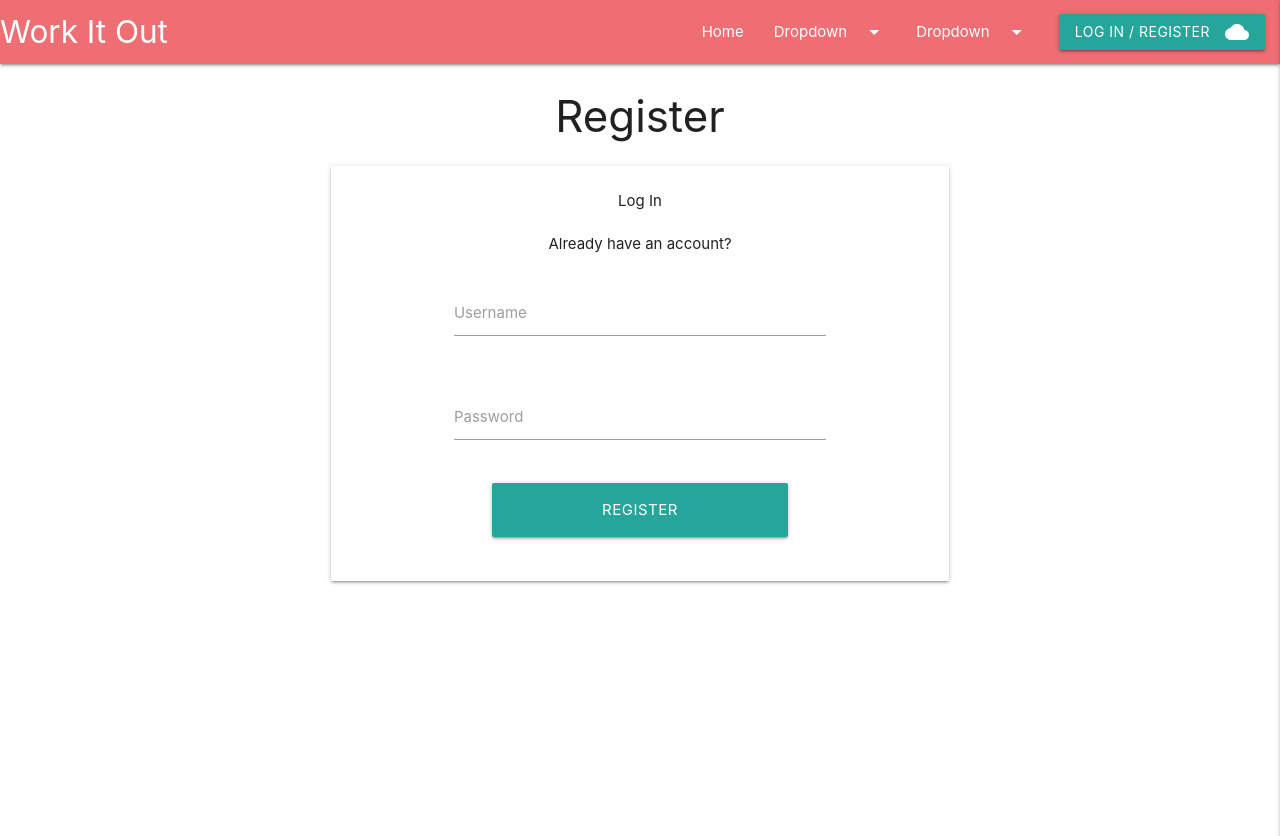
After one commit to lornebb/Building-Block-Body, a Flask app: page /register in a window 1280 px wide. The commit adds this page. Shown: the top 836 px of the page. Run offline with Flask 2, Linux system fonts and the light colour scheme; some libraries are stand-ins or nearby versions.

Commit message:
added register template to log in and register page. added working links to register content

```diff
--- a/app.py
+++ b/app.py
@@ -4,6 +4,7 @@ from flask import (
     redirect, request, session, url_for)
 from flask_pymongo import PyMongo
 from bson.objectid import ObjectId
+from werkzeug.security import generate_password_hash, check_password_hash
 if os.path.exists("env.py"):
     import env
 
@@ -24,6 +25,11 @@ def get_exercises():
     return render_template("exercises.html", exercises=exercises)
 
 
+@app.route("/register", methods=["GET", "POST"])
+def log_in_register():
+    return render_template("login_and_register.html")
+
+
 if __name__ == "__main__":
     app.run(host=os.environ.get("IP"),
             port=int(os.environ.get("PORT")),
--- a/static/js/script.js
+++ b/static/js/script.js
@@ -1,4 +1,5 @@
 $(document).ready(function(){
     $('.sidenav').sidenav({edge: "right"});
     $(".dropdown-trigger").dropdown();
+    $('input#username, input#password').characterCounter();
   });
--- a/templates/base.html
+++ b/templates/base.html
@@ -41,7 +41,7 @@
                 <li><a href="{{ url_for('get_exercises') }}">Home</a></li>
                 <li><a class="dropdown-trigger" href="#!" data-target="dropdown1">Dropdown<i class="material-icons right">arrow_drop_down</i></a></li>
                 <li><a class="dropdown-trigger" href="#!" data-target="dropdown2">Dropdown<i class="material-icons right">arrow_drop_down</i></a></li>
-                <a class="waves-effect waves-light btn"><i class="material-icons right">cloud</i>button</a>
+                <a href="{{ url_for('log_in_register') }}" class="waves-effect waves-light btn"><i class="material-icons right">cloud</i>Log In / Register</a>
               </ul>
             </div>
           </nav>
@@ -51,7 +51,7 @@
             <li><a href="{{ url_for('get_exercises') }}">Home</a></li>
             <li><a class="dropdown-trigger" href="#!" data-target="dropdown1">Dropdown<i class="material-icons right">arrow_drop_down</i></a></li>
             <li><a class="dropdown-trigger" href="#!" data-target="dropdown2">Dropdown<i class="material-icons right">arrow_drop_down</i></a></li>
-            <li><a href="#">Log In / Register</a></li>
+            <li><a href="{{ url_for('log_in_register') }}">Log In / Register</a></li>
           </ul>
     </header>
 
--- /dev/null
+++ b/templates/login_and_register.html
@@ -0,0 +1,36 @@
+{% extends "base.html" %}
+{% block content %}
+
+<h3 class="center-align">Register</h3>
+
+    <div class="row">
+        <!-- log in -->
+        <form class="col s12 m6 offset-m3 " method="POST" action="{{ url_for('log_in_register') }}">
+            <div class="card-panel">
+                <div class="row center-align">Log In</div>
+                <div class="row center-align">Already have an account?</div>
+                <!-- username -->
+                <div class="row">
+					<div class="input-field col s8 offset-s2">
+						<input id="username" name="username" type="text" class="validate" data-length="10">
+						<label for="username">Username</label>
+					</div>
+                </div>
+                <!-- passowrd -->
+                <div class="row">
+                    <div class="input-field col s8 offset-s2">
+                        <input id="password" name="password" type="password" class="validate" data-length="10">
+                        <label for="password">Password</label>
+                    </div>
+                </div>
+                <!-- register -->
+                <div class="row">
+                    <button type="submit" class="col s6 offset-s3 btn-large">
+                        Register
+                    </button>
+                </div>
+            </div>
+        </form>
+    </div>
+
+{% endblock %}
```
